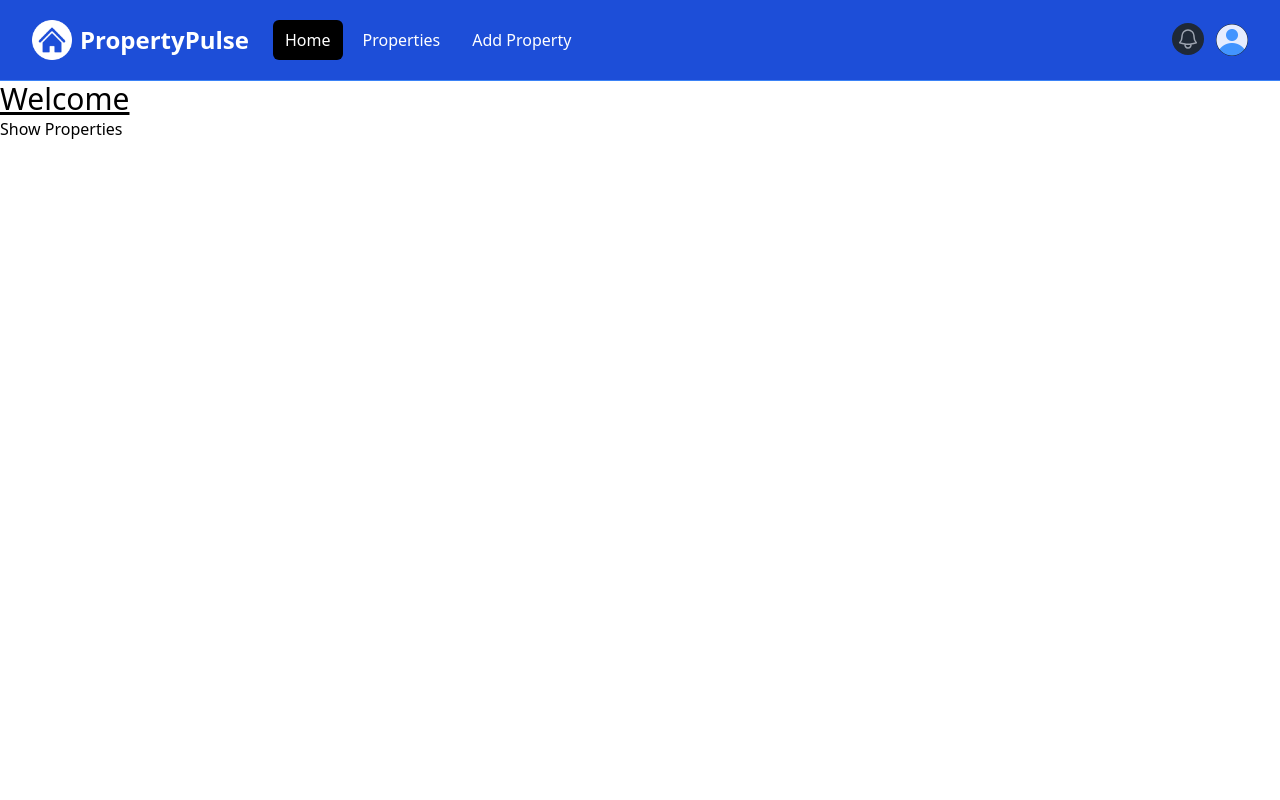
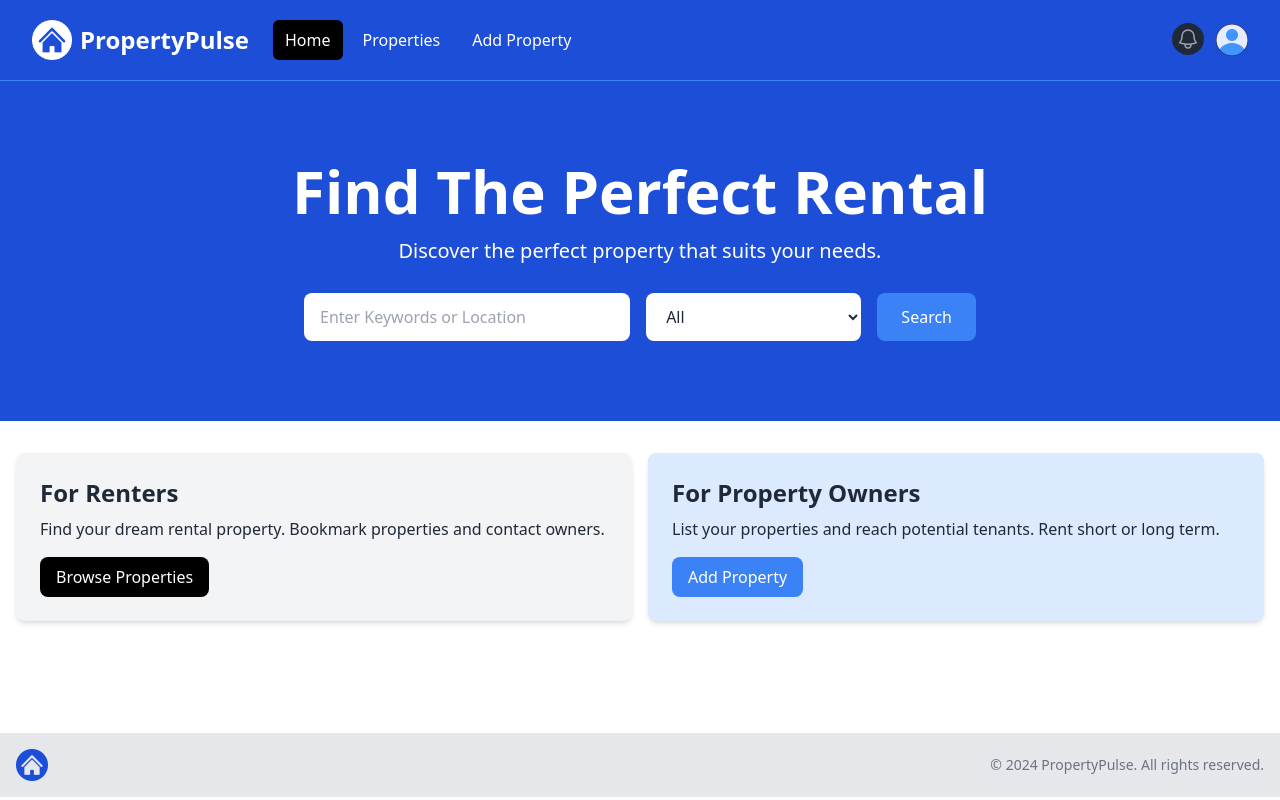
Before and after one commit to mohamedkhairy23/Real-estate, a Next.js app: page / in a window 1280 px wide. Built offline with nearby package versions, Linux system fonts and the light colour scheme.

Commit message:
Home page components

```diff
--- a/app/page.jsx
+++ b/app/page.jsx
@@ -1,10 +1,13 @@
-import Link from "next/link";
+import Footer from "@/components/Footer";
+import Hero from "@/components/Hero";
+import InfoBoxes from "@/components/InfoBoxes";
 
 const HomePage = () => {
   return (
     <div>
-      <h1 className="underline text-3xl">Welcome</h1>
-      <Link href="/properties">Show Properties</Link>
+      <Hero />
+      <InfoBoxes />
+      <Footer />
     </div>
   );
 };
--- /dev/null
+++ b/components/Footer.jsx
@@ -0,0 +1,23 @@
+import Image from "next/image";
+import logo from "@/assets/images/logo.png";
+
+const Footer = () => {
+  const currentYear = new Date().getFullYear();
+
+  return (
+    <footer className="bg-gray-200 py-4 mt-24">
+      <div className="container mx-auto flex flex-col md:flex-row items-center justify-between px-4">
+        <div className="mb-4 md:mb-0">
+          <Image src={logo} alt="Logo" className="h-8 w-auto" />
+        </div>
+
+        <div>
+          <p className="text-sm text-gray-500 mt-2 md:mt-0">
+            &copy; {currentYear} PropertyPulse. All rights reserved.
+          </p>
+        </div>
+      </div>
+    </footer>
+  );
+};
+export default Footer;
--- /dev/null
+++ b/components/Hero.jsx
@@ -0,0 +1,21 @@
+import PropertySearchForm from "./PropertySearchForm";
+
+const Hero = () => {
+  return (
+    <section className="bg-blue-700 py-20 mb-4">
+      <div className="max-w-7xl mx-auto px-4 sm:px-6 lg:px-8 flex flex-col items-center">
+        <div className="text-center">
+          <h1 className="text-4xl font-extrabold text-white sm:text-5xl md:text-6xl">
+            Find The Perfect Rental
+          </h1>
+          <p className="my-4 text-xl text-white">
+            Discover the perfect property that suits your needs.
+          </p>
+        </div>
+        <PropertySearchForm />
+      </div>
+    </section>
+  );
+};
+
+export default Hero;
--- /dev/null
+++ b/components/InfoBox.jsx
@@ -0,0 +1,24 @@
+import Link from "next/link";
+
+const InfoBox = ({
+  heading,
+  backgroundColor = "bg-gray-100",
+  textColor = "text-gray-800",
+  buttonLinkInfo,
+  children,
+}) => {
+  return (
+    <div className={`${backgroundColor} p-6 rounded-lg shadow-md`}>
+      <h2 className={`${textColor} text-2xl font-bold`}>{heading}</h2>
+      <p className={`${textColor} mt-2 mb-4`}>{children}</p>
+      <Link
+        href={buttonLinkInfo.link}
+        className={`inline-block ${buttonLinkInfo.backgroundColor} text-white rounded-lg px-4 py-2 hover:opacity-80`}
+      >
+        {buttonLinkInfo.text}
+      </Link>
+    </div>
+  );
+};
+
+export default InfoBox;
--- /dev/null
+++ b/components/InfoBoxes.jsx
@@ -0,0 +1,38 @@
+import InfoBox from "./InfoBox";
+
+const InfoBoxes = () => {
+  return (
+    <section>
+      <div className="container-xl lg:container m-auto">
+        <div className="grid grid-cols-1 md:grid-cols-2 gap-4 p-4 rounded-lg">
+          <InfoBox
+            heading="For Renters"
+            backgroundColor="bg-gray-100"
+            buttonLinkInfo={{
+              text: "Browse Properties",
+              link: "/properties",
+              backgroundColor: "bg-black",
+            }}
+          >
+            Find your dream rental property. Bookmark properties and contact
+            owners.
+          </InfoBox>
+          <InfoBox
+            heading="For Property Owners"
+            backgroundColor="bg-blue-100"
+            buttonLinkInfo={{
+              text: "Add Property",
+              link: "/properties/add",
+              backgroundColor: "bg-blue-500",
+            }}
+          >
+            List your properties and reach potential tenants. Rent short or long
+            term.
+          </InfoBox>
+        </div>
+      </div>
+    </section>
+  );
+};
+
+export default InfoBoxes;
--- /dev/null
+++ b/components/PropertySearchForm.jsx
@@ -0,0 +1,63 @@
+"use client";
+import { useState } from "react";
+
+const PropertySearchForm = () => {
+  const [location, setLocation] = useState("");
+  const [propertyType, setPropertyType] = useState("All");
+
+  console.log(`location: ${location}`);
+  console.log(`propertyType: ${propertyType}`);
+
+  const handleSubmit = (e) => {
+    e.preventDefault();
+  };
+
+  return (
+    <form
+      onSubmit={handleSubmit}
+      className="mt-3 mx-auto max-w-2xl w-full flex flex-col md:flex-row items-center"
+    >
+      <div className="w-full md:w-3/5 md:pr-2 mb-4 md:mb-0">
+        <label htmlFor="location" className="sr-only">
+          Location
+        </label>
+        <input
+          type="text"
+          id="location"
+          placeholder="Enter Keywords or Location"
+          className="w-full px-4 py-3 rounded-lg bg-white text-gray-800 focus:outline-none focus:ring focus:ring-blue-500"
+          value={location}
+          onChange={(e) => setLocation(e.target.value)}
+        />
+      </div>
+      <div className="w-full md:w-2/5 md:pl-2">
+        <label htmlFor="property-type" className="sr-only">
+          Property Type
+        </label>
+        <select
+          id="property-type"
+          className="w-full px-4 py-3 rounded-lg bg-white text-gray-800 focus:outline-none focus:ring focus:ring-blue-500"
+          value={propertyType}
+          onChange={(e) => setPropertyType(e.target.value)}
+        >
+          <option value="All">All</option>
+          <option value="Apartment">Apartment</option>
+          <option value="Studio">Studio</option>
+          <option value="Condo">Condo</option>
+          <option value="House">House</option>
+          <option value="Cabin Or Cottage">Cabin or Cottage</option>
+          <option value="Loft">Loft</option>
+          <option value="Room">Room</option>
+          <option value="Other">Other</option>
+        </select>
+      </div>
+      <button
+        type="submit"
+        className="md:ml-4 mt-4 md:mt-0 w-full md:w-auto px-6 py-3 rounded-lg bg-blue-500 text-white hover:bg-blue-600 focus:outline-none focus:ring focus:ring-blue-500"
+      >
+        Search
+      </button>
+    </form>
+  );
+};
+export default PropertySearchForm;
```
